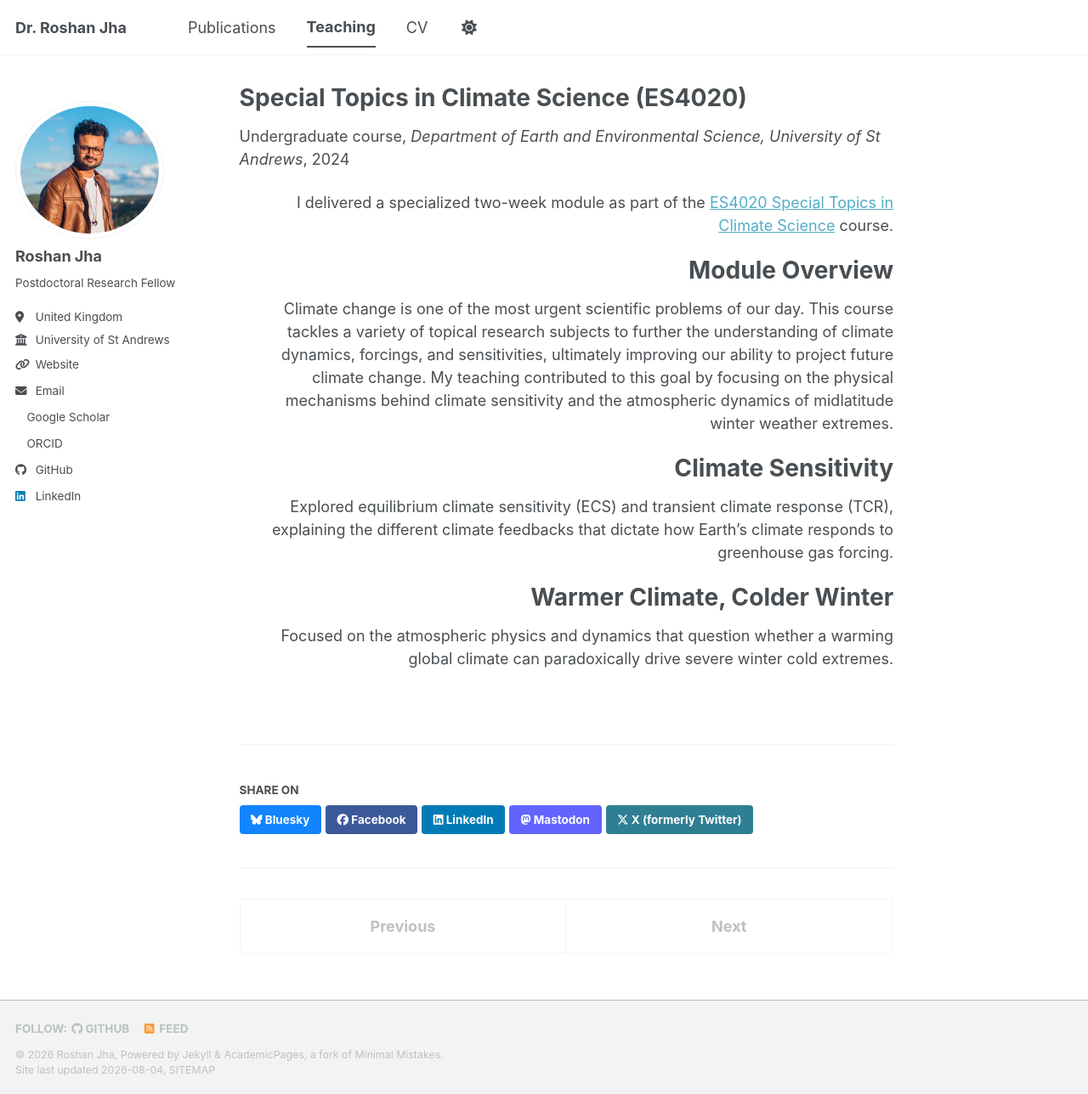
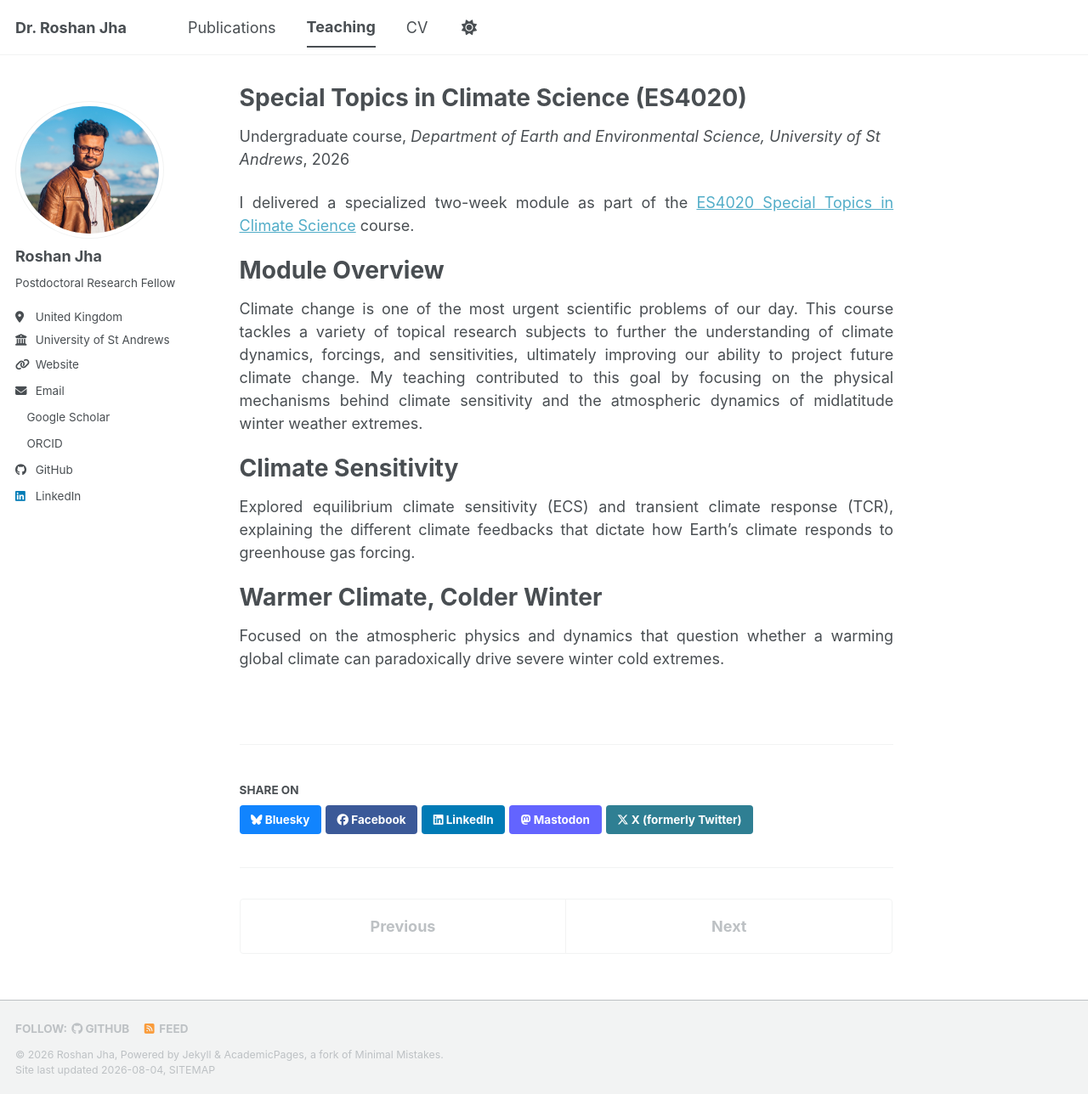
Before and after one commit to zharoshan94/zharoshan94.github.io, a Jekyll site: the page built from _teaching/2026-spring-teaching-1.md, in a window 1280 px wide and 1288 px high. Shown: the whole window at 85% size. Built offline with Jekyll 4.4.1, drawn with Linux system fonts in a browser that asks for light colours; a style sheet for code colours, icons or effects is not loaded.

Commit message:
Update teaching module

```diff
--- a/_teaching/2026-spring-teaching-1.md
+++ b/_teaching/2026-spring-teaching-1.md
@@ -4,11 +4,11 @@ collection: teaching
 type: "Undergraduate course"
 permalink: /teaching/special-topics-climate-science
 venue: "Department of Earth and Environmental Science, University of St Andrews"
-date: 2024-03-01
+date: 2026-03-01
 location: "St Andrews, UK"
 ---
 
-<div style="text-align: right;" markdown="1">
+<div style="text-align: justify;" markdown="1">
 
 I delivered a specialized two-week module as part of the [ES4020 Special Topics in Climate Science](https://www.st-andrews.ac.uk/subjects/modules/catalogue/?meta_modulecode=ES4020) course.
 
```
Also changed, not shown: _teaching/2026-autumn-teaching-2.md (+1 -1 lines).
